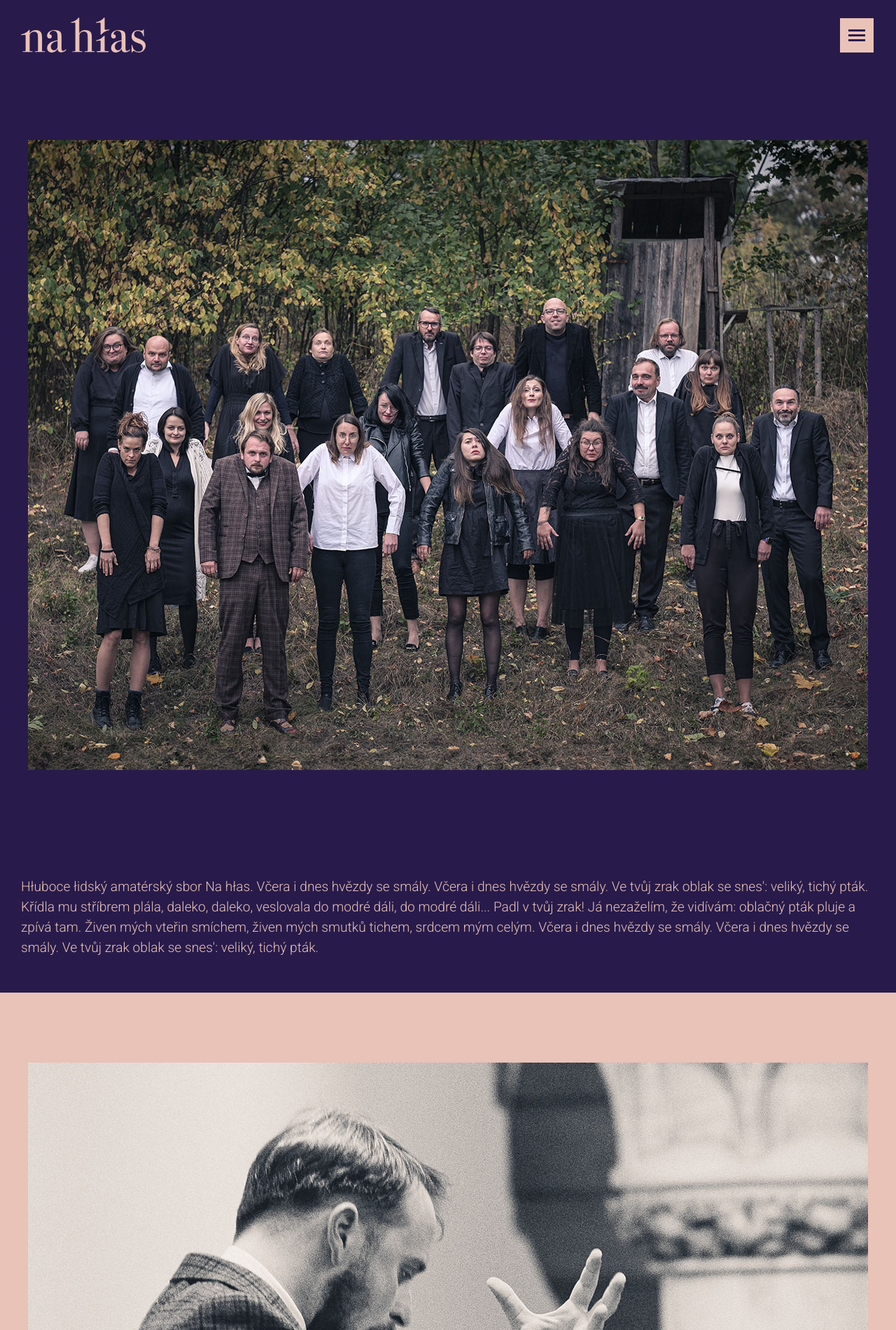
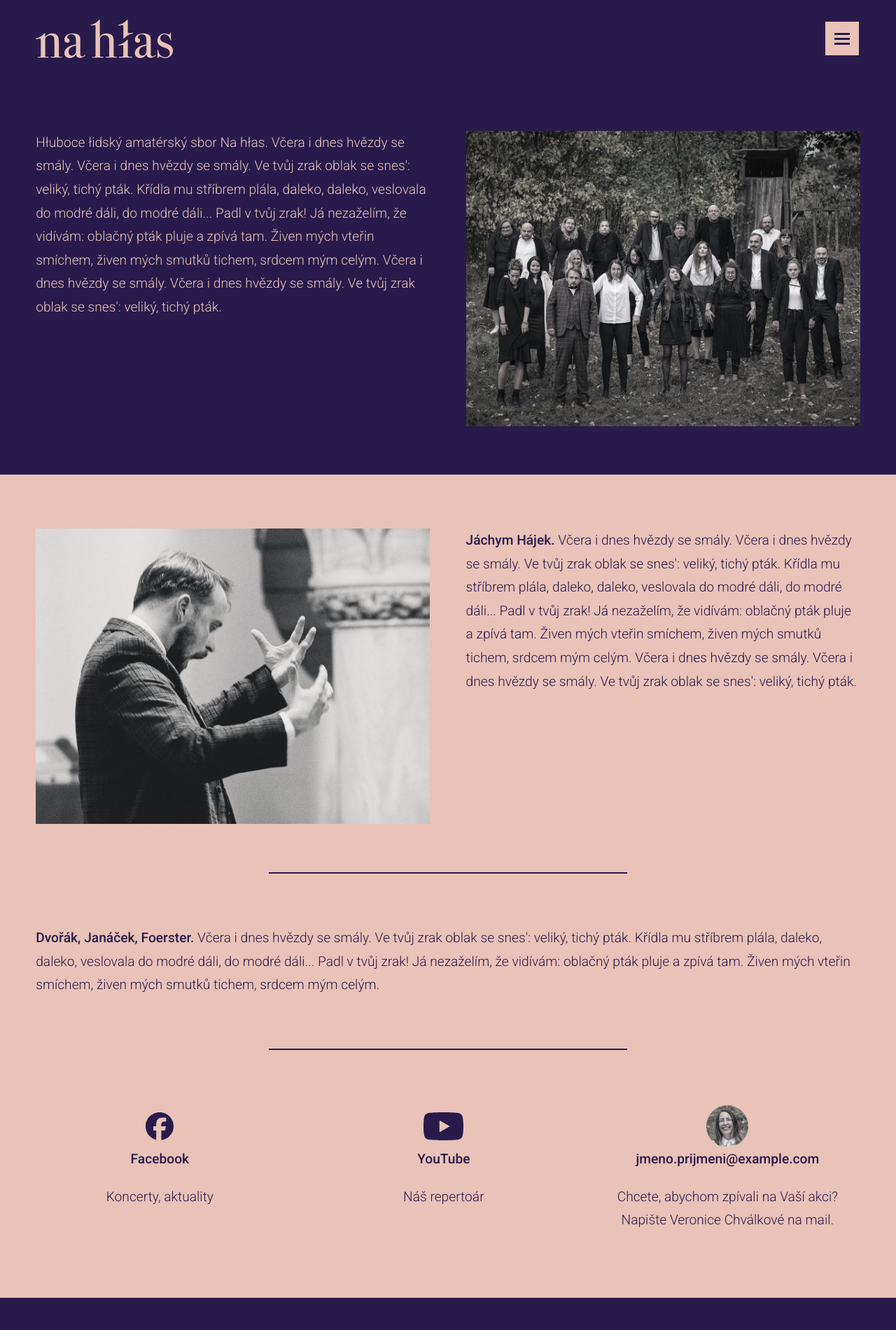
Before and after one commit to rihasimo/rihasimo.github.io, a plain HTML site: page index.html in a window 1280 px wide. Shown: the top 1900 px of the page at 70% size. Drawn offline with Linux system fonts and the light colour scheme.

Commit message:
Update nahlas.css

```diff
--- a/nahlas.css
+++ b/nahlas.css
@@ -6,7 +6,27 @@
 
 :root {
 	--maxw: 1920px;
+	--minw: 280px;
 	--colright: calc((100vw - var(--maxw))/2);
+	--sidepad: min(38px,max(15px, 2vw));
+	--fontsize-normal: min(26px,max(16px, 1.5vw));
+}
+
+/*UNCOMMENT FOR DEBUG*/
+
+/*
+.main-column, .foto, .info-text {
+	border-style: solid;
+	border-width: 1px;
+	border-color: greenyellow;
+}
+*/
+
+/*UNCOMMENT FOR DEBUG*/
+
+html {
+  scroll-behavior: smooth;
+  /*Adds smooth scrolling instead of snapping to element*/
 }
 
 body {
@@ -16,27 +36,31 @@ body {
 	color: #e9c2b8;
 	font-family: 'Roboto', Arial, Helvetica, sans-serif;
 	font-weight: 300;
-	font-size: /*large*/ 18px;
+	font-size: var(--fontsize-normal);
 	justify-content: center;
-    }
+}
 
 header {
 	margin: auto;
-	padding-left: 30px;
-	padding-right: 30px;
+	padding-left: calc(2*var(--sidepad));
+	padding-right: calc(2*var(--sidepad));
 	max-width: var(--maxw);
-/*	padding-top: 10px;*/
-	height: 100px;
+	height: 110px;
 	max-height: 25vh;
-	min-height: 40px;
+	min-height: 50px;
 	display: flex;
-/*	justify-content: left;*/
 	align-items: center;
+}
+
+section {
+	padding: var(--sidepad) 0 calc(0.5*var(--sidepad));
+	display: flex;
 }
 
 a:link {
 	color: inherit;
 	text-decoration: none;
+	font-weight: 500;
 }
 
 a:visited {
@@ -47,7 +71,7 @@ a:visited {
 a:hover {
 	color: inherit;
 	/*text-decoration: underline;*/
-	font-weight: 700;
+	font-weight: 900;
 }
 
 a:active {
@@ -59,32 +83,83 @@ h1 {
 	margin: 0;
 	padding: 0;
 	font-weight: 500;
-	font-size: 90px;
+	font-size: var(--fontsize-normal);
     }
+b, strong {
+	font-weight: 500;
+}
+
+p {
+	margin: 0 0 10px 0 ;
+}
+
+/*
+hr {
+	height: 1px;
+	width: 0px;
+	color: #281B4B;
+	background-color: #E9C2B8;
+	margin: 0;
+	padding: 0 var(--sidepad) 0;
+	border-width: 0px;
+}
+*/
+
+.hr {
+	width: 40vw;
+	left: 30vw;
+	height: 2px;
+	color: #281B4B;
+    background-color: #281B4B;
+/*	margin: 0 var(--sidepad) 0;*/
+/*	padding: 0 var(--sidepad) 0;*/
+	position: absolute;
+/*
+	display: flex;
+	align-items: center;
+	justify-content: center;
+*/
+/*
+	margin: 0 var(--sidepad) 0;
+	padding: 0 var(--sidepad) 0;
+*/
+}
+
+.main-column, .info-text {
+	padding: var(--sidepad);
+}
 
 .dropbtn {
+	aspect-ratio : 1 / 1;
+	height: 100%;
     background-color: #E9C2B8;
     color: white;
-    padding: 12px;
-    font-size: 12px;
+/*    padding: 12px;*/
     cursor: pointer;
 	border-style: solid;
 	border-color: #281B4B;
 	border-width: 2px;
+
+
 }
 
 .hamburger {
-    width: 24px;
+    width: 60%;
+/*	width: 25px;*/
     height: 3px;
     background-color: #281B4B;
-    margin: 4px 0;
+    margin: 4px auto;
 }
 
 .dropdown {
     position: fixed;
     right: max(0px, calc((100vw - var(--maxw))/2));
-    margin-right: 30px;
+    margin-right: calc(2*var(--sidepad));
+	height: 5vw;
+	max-height: 52px;
+	min-height: 40px;
     display: inline-block;
+	z-index: 1;
 }
 
 .dropdown-content {
@@ -92,7 +167,7 @@ h1 {
     position: absolute;
     right: 0;
     background-color: #f9f9f9;
-    min-width: 160px;
+    min-width: 140px;
 /*    box-shadow: 0px 8px 16px 0px rgba(0, 0, 0, 0.2);*/
 	border-style: solid;
 	border-color: #281B4B;
@@ -106,14 +181,11 @@ h1 {
     text-decoration: none;
     display: block;
 	font-weight: 400;
+	font-size: max(12px,(min(2.5vh,18px)));
 }
-
 .dropdown-content a:hover {
     background-color: #F6E6E2;
 	font-weight: 700;
-}
-.dropdown-content:target {
-	display: none;
 }
 .dropdown:hover .dropdown-content {
     display: block;
@@ -125,21 +197,10 @@ h1 {
 
 .main-column {
 	margin: auto;
+	width: 100%;
 	max-width: var(--maxw);
+	min-width: var(--minw);
 	}
-
-/*
-.main-column, .foto, .info-text {
-	border-style: solid;
-	border-width: 1px;
-	border-color: greenyellow;
-}
-*/
-
-.foto, .info-text {
-	padding-top: 100px;
-	padding-bottom: 100px;
-}
 
 .poz-fialove {
 	background-color: #281b4b;
@@ -158,29 +219,128 @@ h1 {
 	text-align: center;
     }
 
+.responsive {
+	width: 50%;
+}
+
+.box-link {
+	width: 33%;
+	padding: 30px 0;
+}
+
+#A2, #B1, #E1, #E2, .box-link{
+	float: left;
+}
+
+#A1, #B2 {
+	float: right;
+}
+
+#D1, #D2, #D3 {
+	margin: auto;
+	text-align: center;
+}
+
+@media screen and (max-width: 800px) {
+    .responsive {
+        width: 100%;
+        float: center;
+    }
+
+	.box-link {
+		width: 100%;
+		float: center;
+	}
+
+	#D1, #D2, #D3 {
+		width: 66%;
+		float: left;
+		text-align: left;
+	}
+
+	.odkaz {
+		width: 33%;
+		float: left;
+	}
+
+	#E2 {
+		display: none;
+	}
+}
+
+
 .logo  {
 	height: 50%;
+	max-width: 50%;
+	min-width: 60px;
 	font-weight: 500;
 	font-size: 90px;
     }
 
 .info-text {
-	font-size: min(26px,max(16px, 1.5vw));
-	padding: 30px;
+	font-size: var(--fontsize-normal);
+	padding: var(--sidepad);
 	text-align: left;
-	line-height: 1.5;
-
+	line-height: 1.75;
 }
 
-.box-fb, .box-yt {
-    width: 20%;
-    max-width: 300px;
-    min-width: 120px;
-	padding: 30px;
-    /*left: 33%;*/
+.foto-cont {
+/*	width: 100%;*/
+/*	max-width: max(80vw, 600px);*/
+/*	padding: 0 var(--sidepad);*/
+/*	margin: auto;*/
+	padding: var(--sidepad);
+	overflow: hidden;
+}
+
+.foto-wrapper {
+	max-width: max(80vw, 600px);
+	margin: auto;
+	overflow: hidden;
+}
+
+.foto {
+	max-width: 100%;
+/*	max-width: max(80vw, 600px);*/
+	filter: grayscale(80%);
+	transition:	filter 0.5s, transform 10s ease-in-out;
+/* 	overflow: hidden;*/
+/*	padding: 30px 0px;*/
+}
+
+.foto:hover {
+	filter: grayscale(0%);
+/*	transform: scale(1.1);*/
+	transition: filter 1s, transform 10s ease-in-out;
+/*	transition: transform 5s ease;*/
+/*	overflow: hidden;*/
+}
+
+.profilovka {
+	filter: grayscale(80%);
+	transition: filter 1s;
+	height: 60px;
+	border-radius: 50%;
+}
+
+.profilovka:hover {
+	filter: grayscale(0%);
+	transition: filter 0.5s;
+}
+
+.ikona {
+	height: 40px;
+	margin: 10px 0;
 }
 
 .odkaz {
-    text-align: center;
+	padding: 0 var(--sidepad);
+}
+
+.odkaz a {
+	font-size: min(26px,max(16px, 1.5vw));
+	word-wrap: break-word;
+/*    text-align: center;*/
 /*    bottom: 0;*/
+
 }
```
